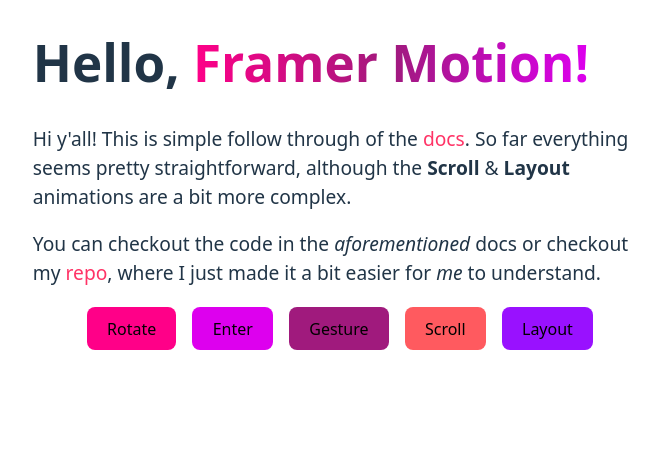
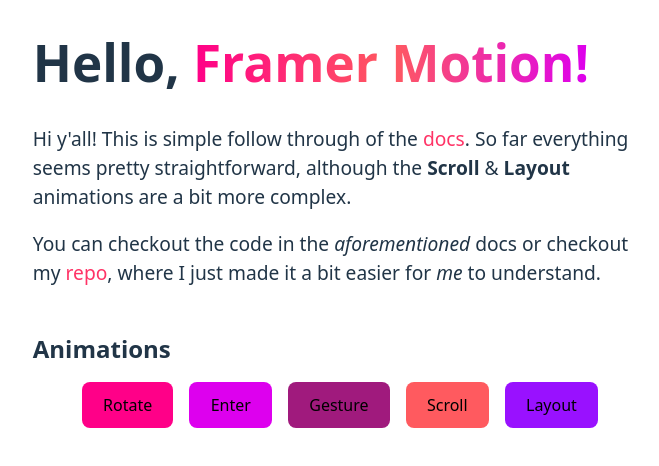
Before and after one commit to JoleneKearse/framer-motion, a React (Vite) app: page / in a window 1280 px wide. Shown: the top 466 px of the page, without its empty margins (300-959 px from the left). Built offline with nearby package versions, Linux system fonts and the light colour scheme.

Commit message:
chore: add types to handle action unions

```diff
--- a/src/App.tsx
+++ b/src/App.tsx
@@ -8,20 +8,19 @@
 import Gesture from "./components/Gesture";
 import Scroll from "./components/Scroll";
 import Layout from "./components/Layout";
-
-type Action = "rotate" | "enter" | "gesture" | "scroll" | "layout" | null;
+import { Action, ActionType } from "./types";
 
 export default function App() {
   const [activeAction, setActiveAction] = useState<Action>(null);
-  const handleClick = (
-    action: "rotate" | "enter" | "gesture" | "scroll" | "layout"
-  ) => {
+  const handleClick = (action: ActionType) => {
     setActiveAction(action);
   };
 
   return (
     <>
-      <h1>Hello, <span className="title-gradient">Framer Motion!</span></h1>
+      <h1>
+        Hello, <span className="title-gradient">Framer Motion!</span>
+      </h1>
       <p>
         Hi y'all! This is simple follow through of the{" "}
         <a
@@ -47,12 +46,38 @@
         , where I just made it a bit easier for <i>me</i> to understand.
       </p>
       <main>
+        <h2>Animations</h2>
         <ButtonsBox>
-          <Button label="Rotate" color="#ff0088" action="rotate" handleClick={handleClick} />
-          <Button label="Enter" action="enter" color="#dd00ee"handleClick={handleClick} />
-          <Button label="Gesture" color="#A01A7D"action="gesture" handleClick={handleClick} />
-          <Button label="Scroll" color="#FF5A5F"action="scroll" handleClick={handleClick} />
-          <Button label="Layout" color="#9911ff" action="layout" handleClick={handleClick} />
+          <Button
+            label="Rotate"
+            color="#ff0088"
+            action="rotate"
+            handleClick={handleClick}
+          />
+          <Button
+            label="Enter"
+            action="enter"
+            color="#dd00ee"
+            handleClick={handleClick}
+          />
+          <Button
+            label="Gesture"
+            color="#A01A7D"
+            action="gesture"
+            handleClick={handleClick}
+          />
+          <Button
+            label="Scroll"
+            color="#FF5A5F"
+            action="scroll"
+            handleClick={handleClick}
+          />
+          <Button
+            label="Layout"
+            color="#9911ff"
+            action="layout"
+            handleClick={handleClick}
+          />
         </ButtonsBox>
         <AnimationBox>
           {activeAction === "rotate" && <Rotate />}
--- a/src/components/Button.tsx
+++ b/src/components/Button.tsx
@@ -1,13 +1,18 @@
+import type { ActionType } from "../types";
+
 type ButtonProps = {
   label: string;
   color: string;
-  action: "rotate" | "enter" | "gesture" | "scroll" | "layout";
-  handleClick: (action: "rotate" | "enter" | "gesture" | "scroll" | "layout") => void;
+  action: ActionType;
+  handleClick: (action: ActionType) => void;
 };
 
 const Button = ({ label, color, action, handleClick }: ButtonProps) => {
   return (
-    <button onClick={() => handleClick(action)} style={{ backgroundColor: color }}>
+    <button
+      onClick={() => handleClick(action)}
+      style={{ backgroundColor: color }}
+    >
       {label}
     </button>
   );
--- a/src/index.css
+++ b/src/index.css
@@ -35,13 +35,19 @@
   min-height: 100vh;
 }
 
-h1 {
-  font-size: 3.2em;
+h1,
+h2,
+h3 {
   line-height: 1.1;
 }
 
+h1 {
+  font-size: 3.2em;
+}
+
 .title-gradient {
-  background: linear-gradient(90deg, #ff0088, #A01A7D, #dd00ee);
+  background: linear-gradient(90deg, #ff0088, #ff5a5f, #dd00ee);
+  background-clip: text;
   -webkit-background-clip: text;
   -webkit-text-fill-color: transparent;
 }
@@ -50,6 +56,10 @@
   font-size: 1.2em;
   text-wrap: pretty;
   max-width: 32em;
+}
+
+main {
+  margin-top: 3rem;
 }
 
 .buttons-box {
@@ -73,7 +83,7 @@
 
 button {
   border-radius: 8px;
-  border: 1px solid transparent;
+  border: 2px solid transparent;
   padding: 0.6em 1.2em;
   font-size: 1em;
   font-weight: 500;
@@ -84,8 +94,9 @@
 }
 
 button:hover {
-  border-color: #3db9e6;
+  border-color: #ff004c;
 }
+
 button:focus,
 button:focus-visible {
   outline: 4px auto -webkit-focus-ring-color;
--- /dev/null
+++ b/src/types/index.ts
@@ -0,0 +1,3 @@
+export type ActionType = "rotate" | "enter" | "gesture" | "scroll" | "layout";
+
+export type Action = ActionType | null;
```
